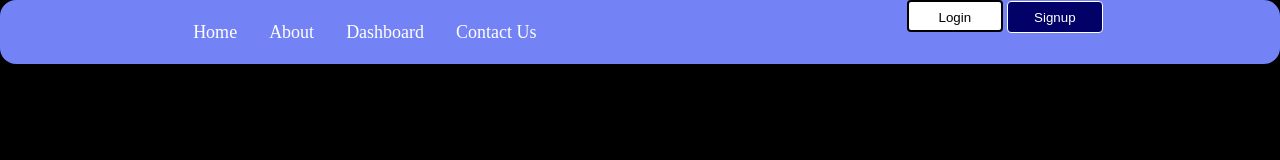
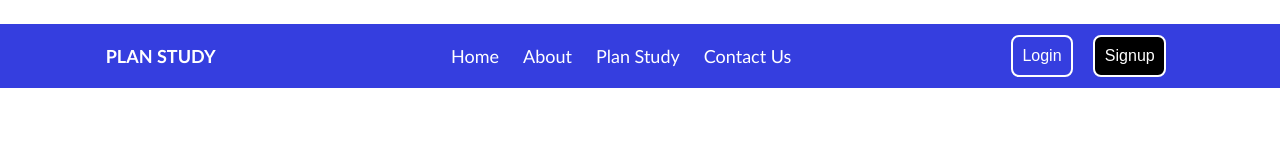
Before and after one commit to khan0027/Study-Planner, a plain HTML site: page index.html in a window 1280 px wide. Drawn offline with Linux system fonts and the light colour scheme.

Commit message:
Some Changes are made in the navbar

```diff
--- a/Styles/indexstyles.css
+++ b/Styles/indexstyles.css
@@ -1,65 +1,54 @@
 *{
-    padding: 0%;
+    padding: 0;
     margin: 0;
     box-sizing: border-box;
 }
 body{
-    background-color: black;
-}
-.urbanist-class {
-  font-family: "Urbanist", sans-serif;
-  font-optical-sizing: auto;
-  font-weight: 100;
-  font-style: normal;
+    background-color: rgb(255, 255, 255);
 }
 
-
-header nav{
+nav{
     display: flex;
     flex-direction: row;
     justify-content: space-around;
-    background-color: rgb(115, 130, 245);
-    border-radius: 2vh;
+    align-items: center;
     height: 8vh;
+    margin-top: 3vh;
+    background-color: rgb(53, 62, 223);
+    font-family: 'Gill Sans', 'Gill Sans MT', Calibri, 'Trebuchet MS', sans-serif;
 }
-nav figure {
+nav span{
+    color: white;
+    font-weight: 600;
+    font-size: large;
+}
+nav ul{
     display: flex;
-    justify-content: center;
-    align-items: center;
+    list-style: none;
 }
-header nav ul{
-    display: flex;
-    align-items: center;
-    justify-content: center;
+
+nav ul li{
+    margin-left: 3vh;
 }
-header nav ul li{
-    list-style: none;
-    margin-left: 2vh;
-    margin-right: 2vh;
-}
-header nav ul li a{
+nav ul li a{
     text-decoration: none;
     color: white;
     font-size: large;
-    font-weight: 500;
 }
-header nav div button{
-    height: 4vh;
-    width: 12vh;
-
+nav button{
+    padding: 1.2vh;
+    margin-left: 1vh;
+    margin-right: 1vh;
+    font-size: 2vh;
+    border-radius: 1vh;
 }
-#loginbutton{
-    border: 2px solid black;
-    border-radius: 4px;
-    background-color: white;
-    text-align: center;
-    padding: 8px;
-
+#login_btn{
+    border: 2px solid rgb(255, 255, 255);
+    background-color: transparent;
+    color: white;
 }
-#signupbutton{
-    background-color: rgb(1, 1, 103);
-    border: 1px solid white;
-    border-radius: 4px;
+#signup_btn{
+    background-color: black;
     color: white;
-    padding: 8px;
+    border: 2px solid rgb(255, 255, 255);
 }
--- a/index.html
+++ b/index.html
@@ -4,45 +4,21 @@
     <meta charset="UTF-8">
     <meta name="viewport" content="width=device-width, initial-scale=1.0">
     <title>Document</title>
-    <link rel="stylesheet" href="../Styles/indexstyles.css" />
-    <link rel="preconnect" href="https://fonts.googleapis.com">
-<link rel="preconnect" href="https://fonts.gstatic.com" crossorigin>
-<link href="https://fonts.googleapis.com/css2?family=Urbanist:ital,wght@0,100..900;1,100..900&display=swap" class="urbanist-class" rel="stylesheet">
+    <link rel="stylesheet" href="../Styles/indexstyles.css">
 </head>
-
-<body >
-
-<header>
+<body>
     <nav>
+        <span>PLAN STUDY</span>
         <ul>
-            <li>
-                <a href="/">Home</a>
-            </li>
-            <li>
-                <a href="#About">About</a>
-            </li>
-            <li>
-                <a href="#Dashboard">Dashboard</a>
-            </li>
-            <li>
-                <a href="#Contact">Contact Us</a>
-            </li>
+            <li><a href="/Pages/home.html">Home</a></li>
+            <li><a href="#about">About</a></li>
+            <li><a href="#planstudy">Plan Study</a></li>
+            <li><a href="#contact">Contact Us</a></li>
         </ul>
         <div>
-            <button id="loginbutton" >Login</button>
-            <button id="signupbutton" >Signup</button>
+            <button id="login_btn" >Login</button>
+            <button id="signup_btn" >Signup</button>
         </div>
-
     </nav>
-</header>
-
-<p>
-    Lorem ipsum, dolor sit amet consectetur adipisicing elit. Earum suscipit quae voluptas laborum molestias nulla impedit maxime nemo quaerat deserunt.
-</p>
-
-
-
 </body>
-
-
 </html>
```
